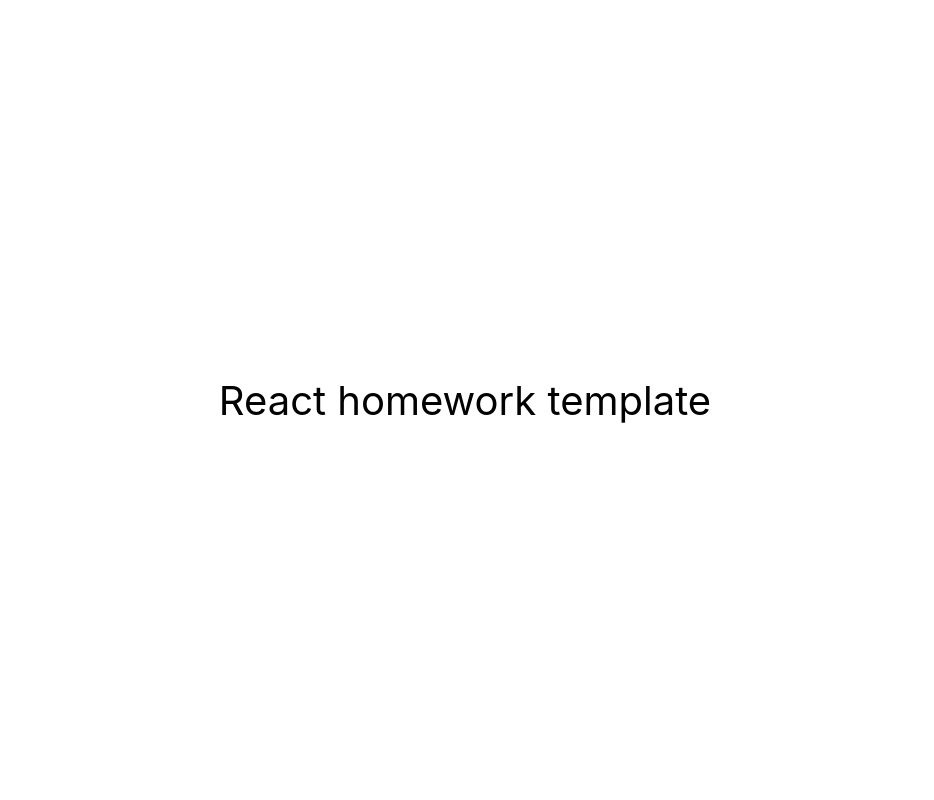
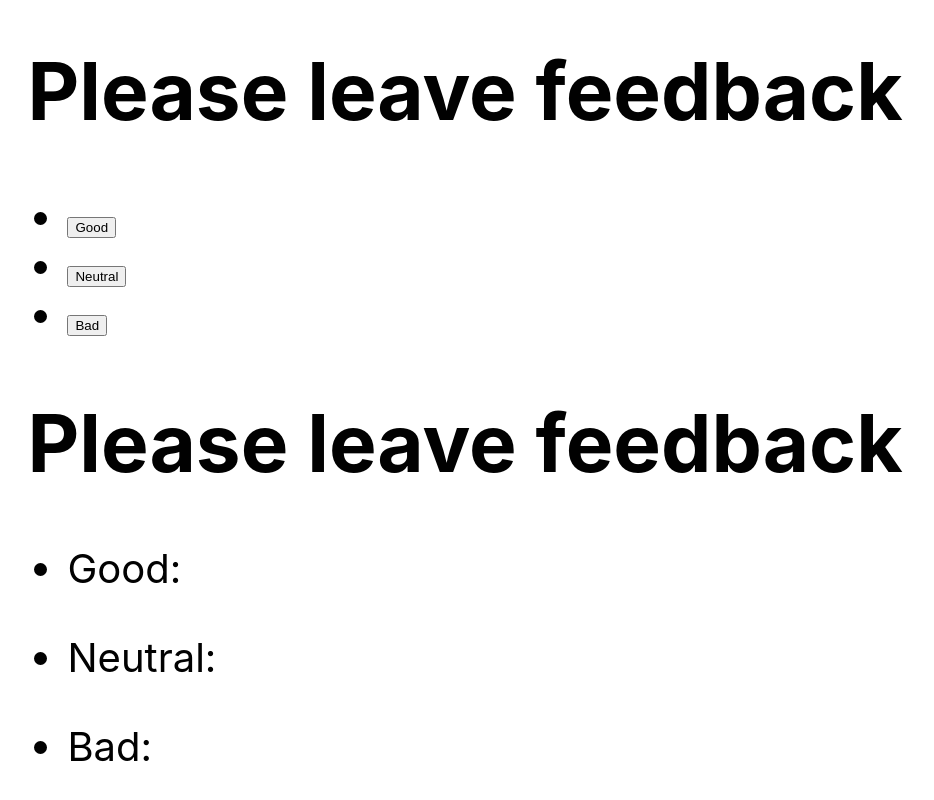
Before and after one commit to AMichalMurawski/goit-react-hw-04-feedback, a React (Create React App) app: page / in a window 1280 px wide. Shown: the top 800 px of the page, without its empty margins (175-1109 px from the left). Built offline with nearby package versions, Linux system fonts and the light colour scheme.

Commit message:
Add components + add html + start feedback

```diff
--- a/src/components/App.jsx
+++ b/src/components/App.jsx
@@ -1,3 +1,5 @@
+import {Board} from "./Board/Board"
+
 export const App = () => {
   return (
     <div
@@ -10,7 +12,7 @@ export const App = () => {
         color: '#010101'
       }}
     >
-      React homework template
+      <Board />
     </div>
   );
 };
--- /dev/null
+++ b/src/components/Board/Board.jsx
@@ -0,0 +1,39 @@
+import css from './Board.css';
+import { Component } from 'react';
+import { Feedback } from 'components/Feedback/Feedback';
+import { Statistics } from 'components/Statistics/Statistics';
+
+export class Board extends Component{
+    static defaultProps= {
+        initialGood: 0,
+        initialNeutral: 0,
+        initialBad: 0
+    }
+    constructor(props) {
+        super(props);
+        this.state = {
+            good: 0,
+            neutral: this.props.initialNeutral,
+            bad: this.props.initialBad
+        };
+        this.handleClick=this.handleClick.bind(this)
+    }
+
+    handleClick(e) {
+        const name = e.target.textContent.toLowerCase();
+        this.setState(prevState => {
+            console.log(this.state)
+            return({[name]: prevState[name] + 1})
+        })
+    }
+
+    render() {
+        const statistic = this.state
+        return (
+            <div>
+                <Feedback onClick={this.handleClick} />
+                <Statistics />
+            </div>
+        )
+    }
+}
--- /dev/null
+++ b/src/components/Feedback/Feedback.jsx
@@ -0,0 +1,18 @@
+import { Component } from "react";
+import css from "./Feedback.css";
+import jsonFeedback from "../json/feedback.json"
+
+export class Feedback extends Component {
+    render() {
+        return (
+            <div>
+                <h1>Please leave feedback</h1>
+                <ul>
+                    {jsonFeedback.map((el, i) => {
+                       return (<li key={i}><button onClick={this.props.onClick}>{el.text}</button></li>)
+                    })}
+                </ul>
+            </div>
+        )
+    }
+}
--- /dev/null
+++ b/src/components/Statistics/Statistics.jsx
@@ -0,0 +1,18 @@
+import { Component } from "react";
+import css from "./Statistics.css";
+import jsonFeedback from '../json/feedback.json'
+
+export class Statistics extends Component{
+    render() {
+        return (
+            <div>
+                <h1>Please leave feedback</h1>
+                <ul>
+                    {jsonFeedback.map((el, i) => {
+                       return (<li key={i}><p>{el.text}:</p></li>)
+                    })}
+                </ul>
+            </div>
+        )
+    }
+}
--- /dev/null
+++ b/src/components/json/feedback.json
@@ -0,0 +1,14 @@
+[
+    {
+        "name":"good",
+        "text":"Good"
+    },
+    {
+        "name":"neutral",
+        "text":"Neutral"
+    },
+    {
+        "name":"bad",
+        "text":"Bad"
+    }
+]
```
Also changed, not shown: .prettierrc.json, src/components/Board/Board.css (added), src/components/Feedback/Feedback.css (added), src/components/Statistics/Statistics.css (added).
